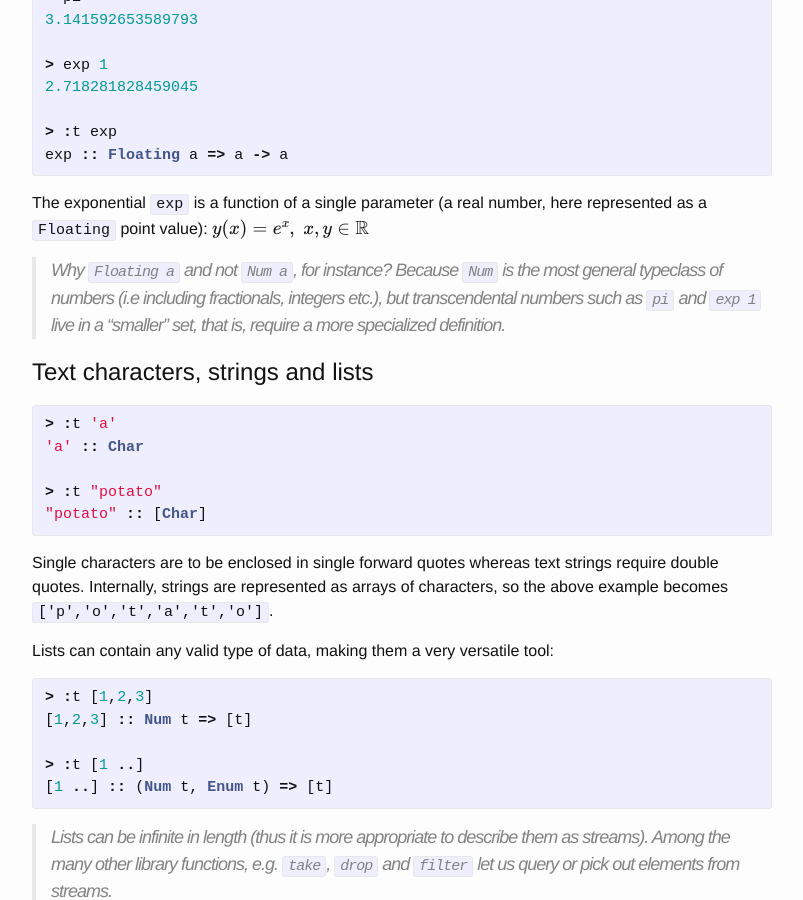
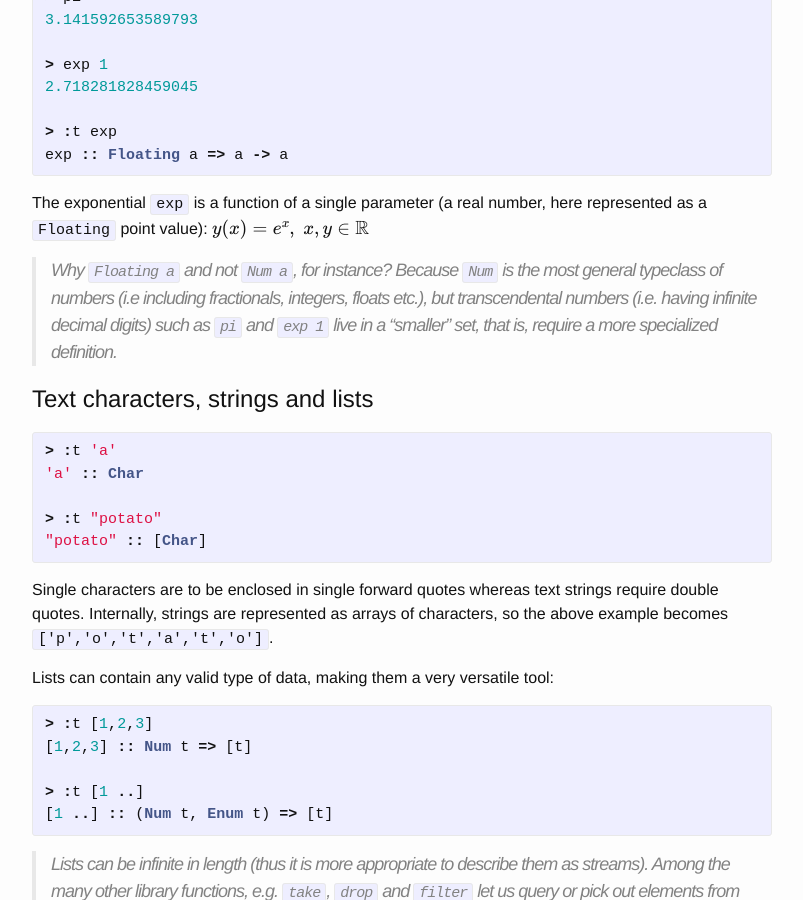
Before and after one commit to ocramz/ocramz.github.io, a Jekyll site: the page built from _posts/2015-08-21-haskell-tut-v1.markdown, in a window 1280 px wide and 900 px high, scrolled down 1684 px. Shown: the whole window, without its empty margins (238-1041 px from the left). Built offline with Jekyll 4.4.1, drawn with Linux system fonts in a browser that asks for light colours; Markdown is read by kramdown in place of the engine named in the settings; formulas are drawn with MathJax 3.

Commit message:
blog update

```diff
--- a/_posts/2015-08-21-haskell-tut-v1.markdown
+++ b/_posts/2015-08-21-haskell-tut-v1.markdown
@@ -76,7 +76,7 @@
 
 The exponential `exp` is a function of a single parameter (a real number, here represented as a `Floating` point value): $$y(x) = e ^ x,\; x,y \in \mathbb{R}$$
 
-> Why `Floating a` and not `Num a`, for instance? Because `Num` is the most general typeclass of numbers (i.e including fractionals, integers etc.), but transcendental numbers such as `pi` and `exp 1` live in a "smaller" set, that is, require a more specialized definition.
+> Why `Floating a` and not `Num a`, for instance? Because `Num` is the most general typeclass of numbers (i.e including fractionals, integers, floats etc.), but transcendental numbers (i.e. having infinite decimal digits) such as `pi` and `exp 1` live in a "smaller" set, that is, require a more specialized definition.
 
 
 # Text characters, strings and lists
```
Also changed, not shown: 2 other files.
